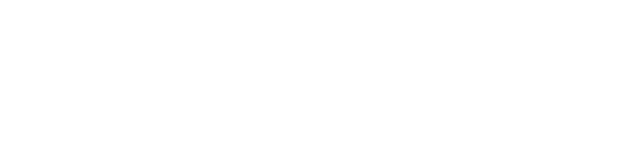
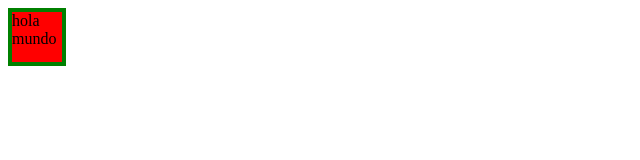
Before and after one commit to luisangel584/appPlanetario, a plain HTML site: page dos.html in a window 1280 px wide. Shown: the whole page, without its empty margins (0-640 px from the left). Drawn offline with Linux system fonts and the light colour scheme.

Commit message:
tarea luis
tareados :D

```diff
--- /dev/null
+++ b/dos.css
@@ -0,0 +1,6 @@
+.contenedor {
+	width: 50px;
+	height: 50px;
+	border: 4px solid green;
+	background: red;
+	}
--- a/dos.html
+++ b/dos.html
@@ -3,8 +3,9 @@
 <head>
 	<meta charset="UTF-8">
 	<title>javier benitez</title>
+	<link rel="stylesheet" href="dos.css">
 </head>
 <body>
-
+	<div class="contenedor">hola mundo</div>
 </body>
 </html>
```
